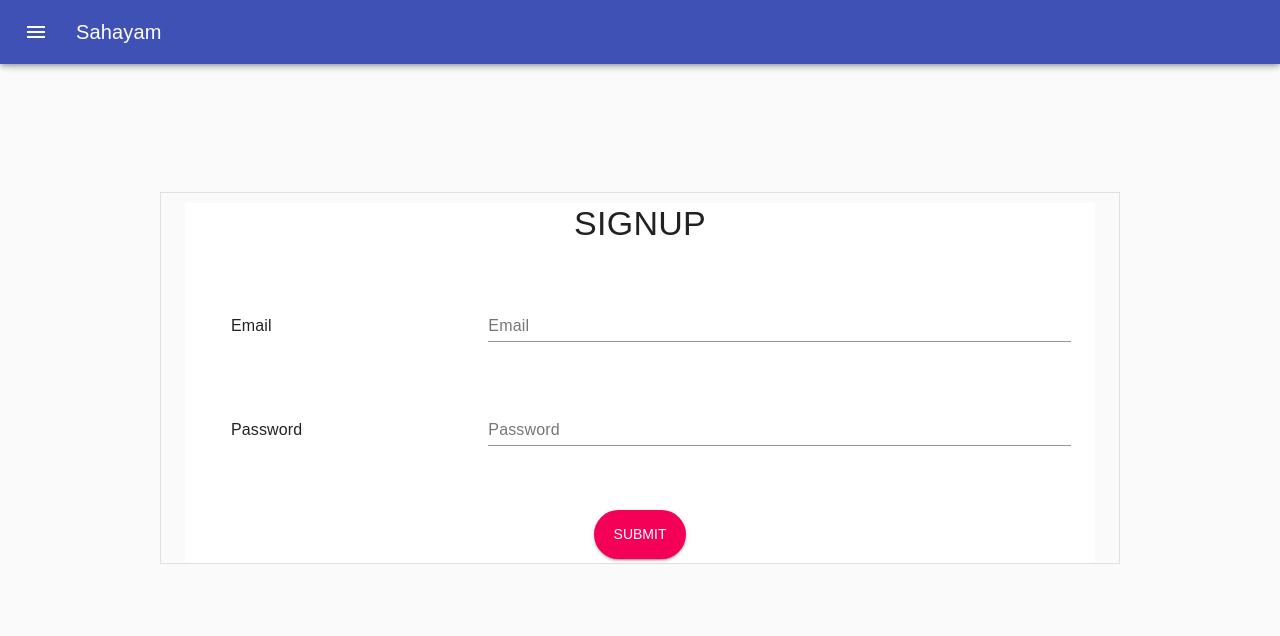
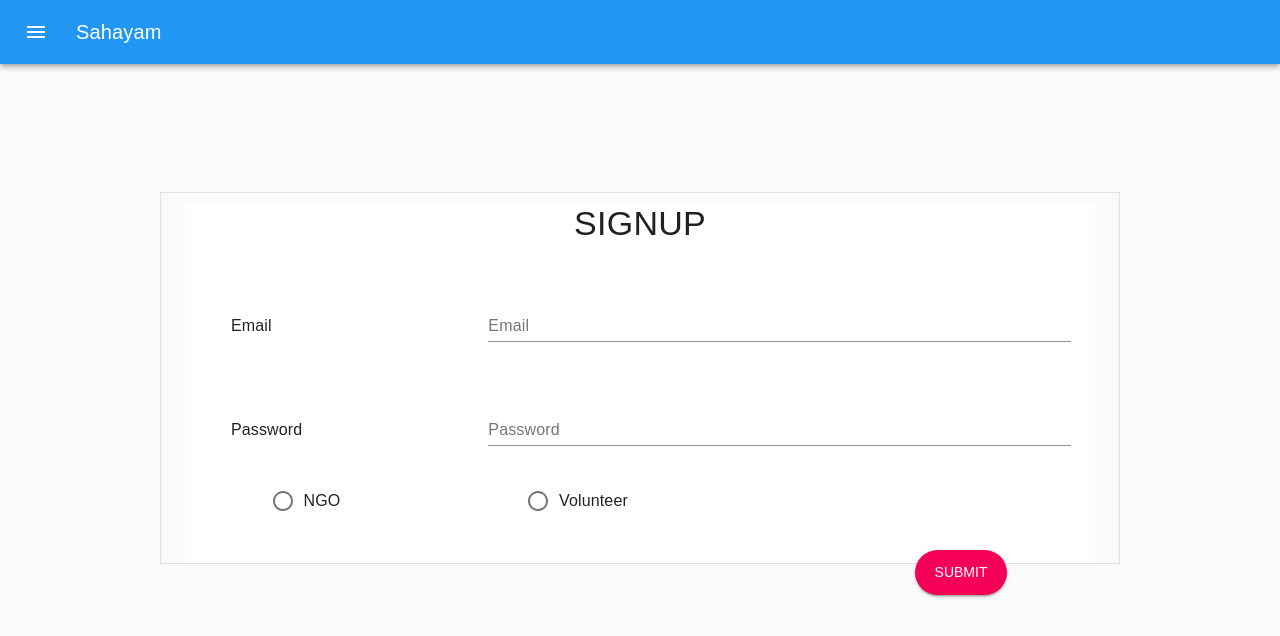
Before and after one commit to atishekk/sahayam, a React (Create React App) app: page /createuser in a window 1280 px wide. Shown: the top 636 px of the page. Built offline with nearby package versions, Linux system fonts and the light colour scheme.

Commit message:
theme change

```diff
--- a/src/Components/CreateUser.js
+++ b/src/Components/CreateUser.js
@@ -1,6 +1,8 @@
 import React, { useState } from 'react';
 import { Container, Typography, TextField, Grid, Button, Chip } from '@material-ui/core';
 import { makeStyles, ThemeProvider, createMuiTheme } from '@material-ui/core/styles';
+
+import { Radio, RadioGroup, FormControlLabel } from '@material-ui/core';
 
 import firebase from 'firebase/app';
 import 'firebase/auth';
@@ -23,7 +25,15 @@ const useStyles = makeStyles({
     position: 'relative',
     marginTop: '4%'
   },
-  inputStyles: {}
+  inputStyles: {},
+  radios: {
+    margin: '30px auto',
+    height: '50px',
+    width: '50%',
+
+    display: 'flex',
+    justifyContent: 'space-between'
+  }
 });
 
 const theme = createMuiTheme({
@@ -48,8 +58,13 @@ function CreateUser() {
 
   const [email, setEmail] = useState('');
   const [password, setPassword] = useState('');
+  const [role, setRole] = useState('');
 
   const onFormSubmit = async () => {
+    if (email === '' || password === '') {
+      console.log('email password cant be blank');
+    }
+
     Auth.createUserWithEmailAndPassword(email, password)
       .then(function () {
         console.log('added');
@@ -73,7 +88,7 @@ function CreateUser() {
             <Typography variant="h4" style={{ textAlign: 'center' }}>
               SIGNUP
             </Typography>
-            <div className={classes.root}>
+            <div>
               <Grid container spacing={1}>
                 <Grid container item xs={12} spacing={3} className={classes.inputContainer}>
                   <Grid item xs={4}>
@@ -107,10 +122,27 @@ function CreateUser() {
                     />
                   </Grid>
                 </Grid>
+                <RadioGroup
+                  aria-label="Select Role"
+                  name="role"
+                  value={role}
+                  onChange={(e) => {
+                    setRole(e.target.value);
+                  }}
+                  className={classes.radios}
+                >
+                  <FormControlLabel
+                    value="NGO"
+                    control={<Radio />}
+                    label="NGO"
+                    style={{ marginRight: '100px' }}
+                  />
+                  <FormControlLabel value="volunteer" control={<Radio />} label="Volunteer" />
+                </RadioGroup>
                 <Button
                   variant="contained"
                   color="secondary"
-                  style={{ margin: '60px auto', borderRadius: '50px', padding: '12px 20px' }}
+                  style={{ margin: '100px auto', borderRadius: '50px', padding: '10px 20px' }}
                   onClick={onFormSubmit}
                 >
                   Submit
--- a/src/MainUI.js
+++ b/src/MainUI.js
@@ -1,6 +1,6 @@
 import React from 'react';
 import clsx from 'clsx';
-import { makeStyles, useTheme } from '@material-ui/core/styles';
+import { makeStyles, ThemeProvider, createMuiTheme, useTheme } from '@material-ui/core/styles';
 import {
   Drawer,
   CssBaseline,
@@ -26,6 +26,23 @@ import DashboardIcon from '@material-ui/icons/Dashboard';
 import { Link } from 'react-router-dom';
 
 const drawerWidth = 240;
+
+const theme = createMuiTheme({
+  root: {
+    flexGrow: 1
+  },
+  palette: {
+    primary: {
+      main: '#2196f3'
+    },
+    secondary: {
+      main: '#f50057'
+    }
+  },
+  typography: {
+    fontFamily: ['sans-serif', '-apple-system', 'BlinkMacSystemFont'].join(',')
+  }
+});
 
 const useStyles = makeStyles((theme) => ({
   root: {
@@ -103,8 +120,10 @@ export default function PersistentDrawerLeft() {
 
   return (
     <div className={classes.root}>
-      <CssBaseline />
+      <CssBaseline>
+        <ThemeProvider theme={theme}>
           <AppBar
+            style={{ backgroundColor: '#2196f3' }}
             position="fixed"
             className={clsx(classes.appBar, {
               [classes.appBarShift]: open
@@ -185,6 +204,8 @@ export default function PersistentDrawerLeft() {
           >
             <div className={classes.drawerHeader} />
           </main>
+        </ThemeProvider>
+      </CssBaseline>
     </div>
   );
 }
```
Lines whose indentation alone changed are shown as unchanged.
